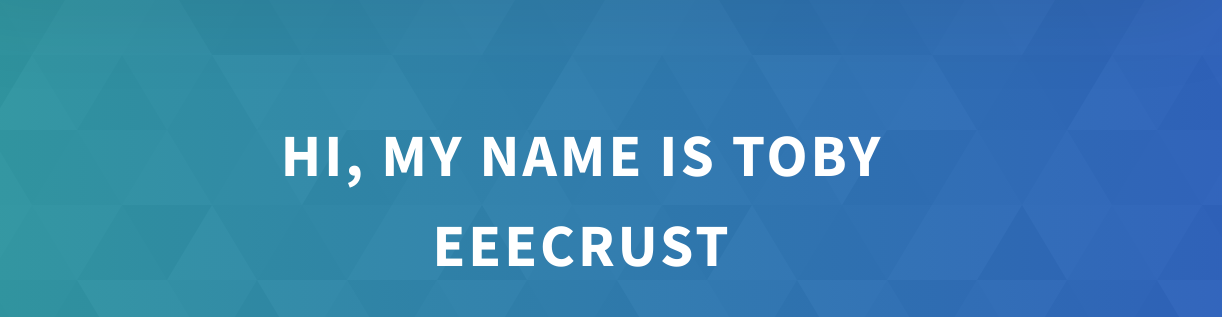
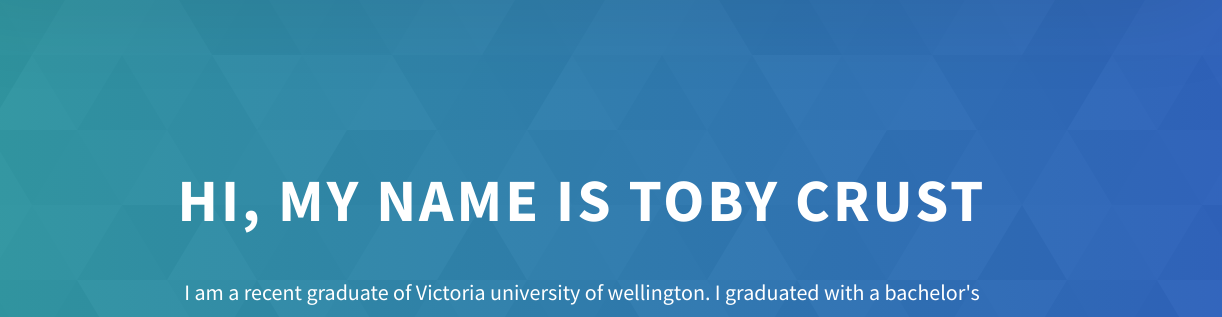
Before and after one commit to TobyCrust/Portfolio-Website, a website: page index.html in a window 1280 px wide. Shown: the part 95-412 px from the top of the page, 58-1280 px from the left. Drawn offline with Linux system fonts and the light colour scheme.

Commit message:
more yt tests

```diff
--- a/index.html
+++ b/index.html
@@ -86,7 +86,7 @@
     </header>
     <section class="home-hero">
       <div class="home-hero__content">
-        <h1 class="heading-primary">Hi, my name is Toby eeeCrust</h1>
+        <h1 class="heading-primary">Hi, my name is Toby Crust</h1>
         <div class="home-hero__info">
           <p class="text-primary">
             I am a recent graduate of Victoria university of wellington. I graduated with a bachelor's degree in design innovation, majoring in media design, minoring in industrial design.
```
Also changed, not shown: project-1.html (+1 -1 lines).
